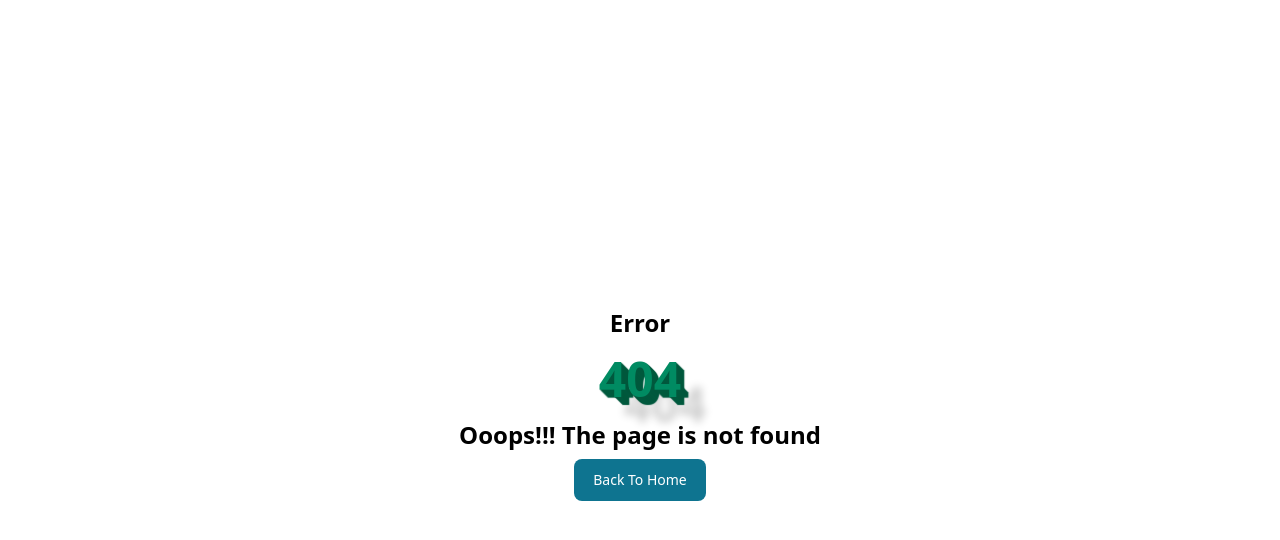
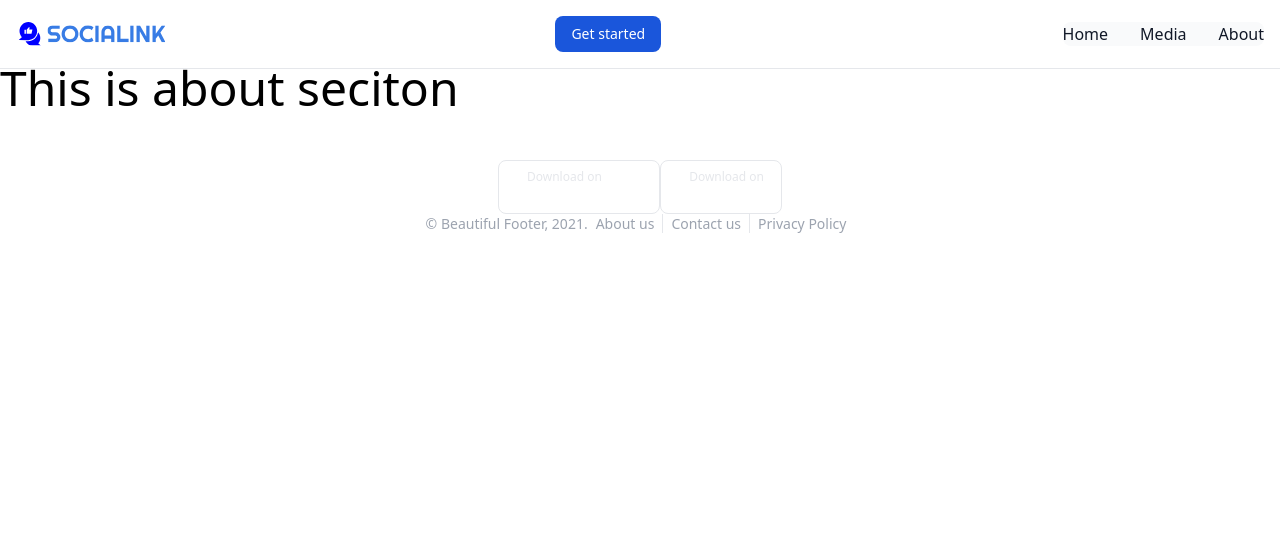
Before and after one commit to rifatahmed787/social-media-frontend, a Next.js app: page /about in a window 1280 px wide. Before the commit this address had no page. Shown: the top 540 px of the page. Built offline with nearby package versions, Linux system fonts and the light colour scheme.

Commit message:
navbar done

```diff
--- /dev/null
+++ b/components/Layouts/RootLayout.tsx
@@ -0,0 +1,22 @@
+import { ReactNode } from "react";
+import Footer from "../UI/Footer";
+import Navbar from "../UI/Navbar/Navbar";
+
+const RootLayout = ({ children }: { children: ReactNode }) => {
+  return (
+    <div className="min-h-screen w-full flex flex-col">
+      {/* navbar */}
+      <div>
+        <Navbar />
+      </div>
+      <div className="flex-grow">{children}</div>
+
+      {/* footer */}
+      <div className="mt-auto ">
+        <Footer />
+      </div>
+    </div>
+  );
+};
+
+export default RootLayout;
--- /dev/null
+++ b/components/UI/Footer.tsx
@@ -0,0 +1,56 @@
+const Footer = () => {
+  return (
+    <div className="bg-black">
+      <footer className="relative py-20 flex flex-col items-center  bg-black overflow-hidden md:py-40">
+        <div className="max-w-2xl mx-auto text-white py-10">
+          <div className="text-center">
+            <h3 className="text-3xl mb-3"> Download our fitness app </h3>
+            <p> Stay fit. All day, every day. </p>
+            <div className="flex justify-center my-10">
+              <div className="flex items-center border w-auto rounded-lg px-4 py-2 mx-2">
+                {/* <img src="https://cdn-icons-png.flaticon.com/512/888/888857.png" className="w-7 md:w-8"> */}
+                <div className="text-left ml-3">
+                  <p className="text-xs text-gray-200">Download on </p>
+                  <p className="text-sm md:text-base"> Google Play Store </p>
+                </div>
+              </div>
+              <div className="flex items-center border w-auto rounded-lg px-4 py-2  mx-2">
+                {/* <img src="https://cdn-icons-png.flaticon.com/512/888/888841.png" className="w-7 md:w-8"> */}
+                <div className="text-left ml-3">
+                  <p className="text-xs text-gray-200">Download on </p>
+                  <p className="text-sm md:text-base"> Apple Store </p>
+                </div>
+              </div>
+            </div>
+          </div>
+          <div className="mt-28 flex flex-col md:flex-row md:justify-between items-center text-sm text-gray-400">
+            <p className="order-2 md:order-1 mt-8 md:mt-0">
+              {" "}
+              &copy; Beautiful Footer, 2021.{" "}
+            </p>
+            <div className="order-1 md:order-2">
+              <span className="px-2">About us</span>
+              <span className="px-2 border-l">Contact us</span>
+              <span className="px-2 border-l">Privacy Policy</span>
+            </div>
+          </div>
+        </div>
+        <div
+          aria-hidden="true"
+          className="absolute h-full inset-0 flex items-center"
+        >
+          <div
+            aria-hidden="true"
+            className="bg-layers bg-scale w-56 h-56 m-auto blur-xl bg-gradient-to-r from-cyan-400 via-blue-500 to-purple-600 rounded-full md:w-[30rem] md:h-[30rem] md:blur-3xl"
+          ></div>
+        </div>
+        <div
+          aria-hidden="true"
+          className="absolute inset-0 w-full h-full bg-[#020314] opacity-80"
+        ></div>
+      </footer>
+    </div>
+  );
+};
+
+export default Footer;
--- /dev/null
+++ b/components/UI/Navbar/Navbar.tsx
@@ -0,0 +1,94 @@
+import Link from "next/link";
+import logo from "../../../src/assets/socialink-color.svg";
+import Image from "next/image";
+import { useRouter } from "next/router";
+
+const Navbar = () => {
+  const router = useRouter();
+  return (
+    <nav className="bg-white dark:bg-gray-900 fixed w-full z-20 top-0 left-0 border-b border-gray-200 dark:border-gray-600">
+      <div className="max-w-screen-xl flex flex-wrap items-center justify-between mx-auto p-4">
+        <Link href="/">
+          <Image src={logo} alt="" width={150} />
+        </Link>
+        <div className="flex md:order-2">
+          <button
+            type="button"
+            className="text-white bg-blue-700 hover:bg-blue-800 focus:ring-4 focus:outline-none focus:ring-blue-300 font-medium rounded-lg text-sm px-4 py-2 text-center mr-3 md:mr-0 dark:bg-blue-600 dark:hover:bg-blue-700 dark:focus:ring-blue-800"
+          >
+            Get started
+          </button>
+          <button
+            data-collapse-toggle="navbar-sticky"
+            type="button"
+            className="inline-flex items-center p-2 w-10 h-10 justify-center text-sm text-gray-500 rounded-lg md:hidden hover:bg-gray-100 focus:outline-none focus:ring-2 focus:ring-gray-200 dark:text-gray-400 dark:hover:bg-gray-700 dark:focus:ring-gray-600"
+            aria-controls="navbar-sticky"
+            aria-expanded="false"
+          >
+            <span className="sr-only">Open main menu</span>
+            <svg
+              className="w-5 h-5"
+              aria-hidden="true"
+              xmlns="http://www.w3.org/2000/svg"
+              fill="none"
+              viewBox="0 0 17 14"
+            >
+              <path
+                stroke="currentColor"
+                stroke-linecap="round"
+                stroke-linejoin="round"
+                stroke-width="2"
+                d="M1 1h15M1 7h15M1 13h15"
+              />
+            </svg>
+          </button>
+        </div>
+        <div
+          className="items-center justify-between hidden w-full md:flex md:w-auto md:order-1"
+          id="navbar-sticky"
+        >
+          <ul className="flex flex-col p-4 md:p-0 mt-4 font-medium border border-gray-100 rounded-lg bg-gray-50 md:flex-row md:space-x-8 md:mt-0 md:border-0 md:bg-white dark:bg-gray-800 md:dark:bg-gray-900 dark:border-gray-700">
+            <li>
+              <Link
+                href="/"
+                className={`block py-2 pl-3 pr-4 md:p-0 text-gray-900 ${
+                  router.pathname === "/"
+                    ? "bg-blue-700 rounded md:bg-transparent md:text-blue-700  md:dark:text-blue-500"
+                    : ""
+                }`}
+              >
+                Home
+              </Link>
+            </li>
+            <li>
+              <Link
+                href="/media"
+                className={`block py-2 pl-3 pr-4 md:p-0 text-gray-900 ${
+                  router.pathname === "/media"
+                    ? "bg-blue-700 rounded md:bg-transparent md:text-blue-700  md:dark:text-blue-500"
+                    : ""
+                }`}
+              >
+                Media
+              </Link>
+            </li>
+            <li>
+              <Link
+                href="/about"
+                className={`block py-2 pl-3 pr-4 md:p-0 text-gray-900 ${
+                  router.pathname === "/about"
+                    ? "bg-blue-700 rounded md:bg-transparent md:text-blue-700  md:dark:text-blue-500"
+                    : ""
+                }`}
+              >
+                About
+              </Link>
+            </li>
+          </ul>
+        </div>
+      </div>
+    </nav>
+  );
+};
+
+export default Navbar;
--- a/src/pages/404.tsx
+++ b/src/pages/404.tsx
@@ -22,7 +22,7 @@ const ErrorPage = () => {
         <div className="font-semibold text-2xl py-2 text-center">
           Ooops!!! The page is not found
         </div>
-        <Link href="/" className="back-home flex justify-center">
+        <Link href="/" className="back-home flex justify-center mt-2">
           <Button>Back To Home</Button>
         </Link>
       </div>
--- a/src/pages/_app.tsx
+++ b/src/pages/_app.tsx
@@ -1,6 +1,19 @@
-import '@/styles/globals.css'
-import type { AppProps } from 'next/app'
+import "@/styles/globals.css";
+import type { ReactElement, ReactNode } from "react";
+import type { NextPage } from "next";
+import type { AppProps } from "next/app";
 
-export default function App({ Component, pageProps }: AppProps) {
-  return <Component {...pageProps} />
+export type NextPageWithLayout<P = {}, IP = P> = NextPage<P, IP> & {
+  getLayout?: (page: ReactElement) => ReactNode;
+};
+
+type AppPropsWithLayout = AppProps & {
+  Component: NextPageWithLayout;
+};
+
+export default function MyApp({ Component, pageProps }: AppPropsWithLayout) {
+  // Use the layout defined at the page level, if available
+  const getLayout = Component.getLayout ?? ((page) => page);
+
+  return getLayout(<Component {...pageProps} />);
 }
--- /dev/null
+++ b/src/pages/about.tsx
@@ -0,0 +1,16 @@
+import { ReactElement } from "react";
+import RootLayout from "../../components/Layouts/RootLayout";
+
+const about = () => {
+  return (
+    <div className="mt-16">
+      <h1 className="text-5xl">This is about seciton</h1>
+    </div>
+  );
+};
+
+export default about;
+
+about.getLayout = function getLayout(page: ReactElement) {
+  return <RootLayout>{page}</RootLayout>;
+};
--- a/src/pages/index.tsx
+++ b/src/pages/index.tsx
@@ -1,9 +1,17 @@
-const HomePage = () => {
+import { ReactElement } from "react";
+import RootLayout from "../../components/Layouts/RootLayout";
+import { NextPageWithLayout } from "./_app";
+
+const HomePage: NextPageWithLayout = () => {
   return (
-    <div>
-      <h1 className="font-bold text-2xl text-green-600">Home page</h1>
+    <div className="mt-16">
+      <h1 className="text-5xl">Home page</h1>
     </div>
   );
 };
 
 export default HomePage;
+
+HomePage.getLayout = function getLayout(page: ReactElement) {
+  return <RootLayout>{page}</RootLayout>;
+};
--- /dev/null
+++ b/src/pages/media.tsx
@@ -0,0 +1,17 @@
+import { ReactElement } from "react";
+import RootLayout from "../../components/Layouts/RootLayout";
+
+const media = () => {
+  return (
+    <div className="mt-20">
+      <h1>This is media page</h1>
+    </div>
+  );
+};
+
+export default media;
+
+media.getLayout = function getLayout(page: ReactElement) {
+  // eslint-disable-next-line react/jsx-no-undef
+  return <RootLayout>{page}</RootLayout>;
+};
```
Also changed, not shown: src/assets/socialink-color.svg (added), src/assets/socialink-white.svg (added).
